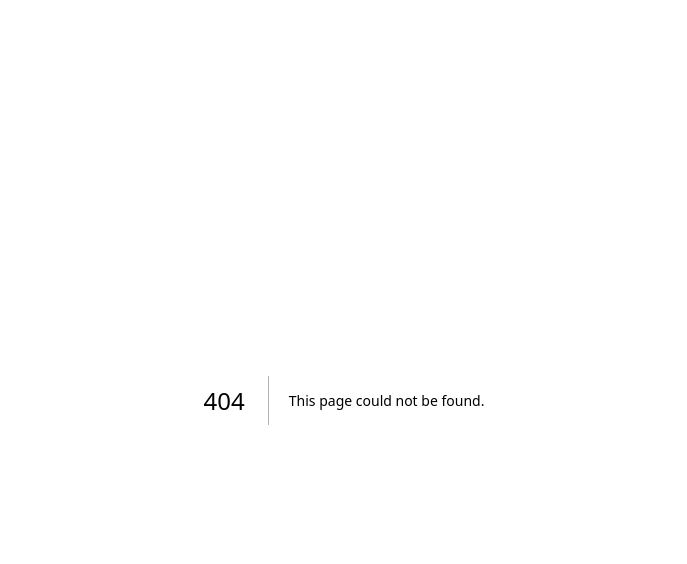
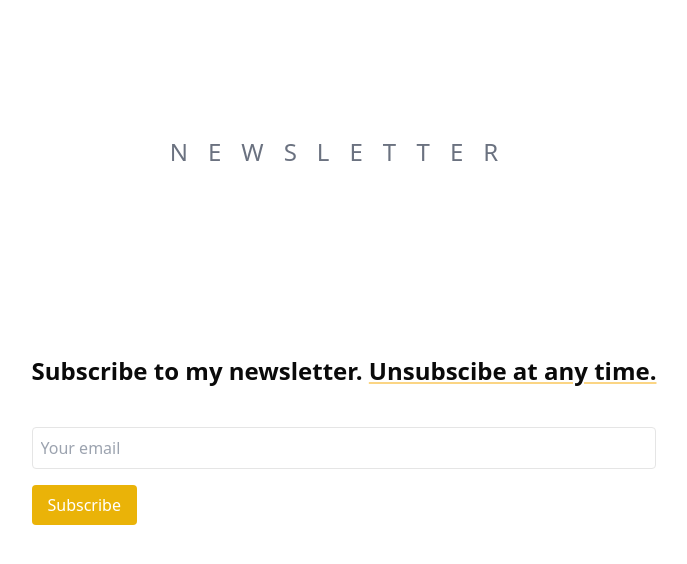
Before and after one commit to EricKisee/portfolio-live, a Next.js app: page /newsletter in a window 1280 px wide. Before the commit this address had no page. Shown: the top 564 px of the page, without its empty margins (296-983 px from the left). Built offline with nearby package versions, Linux system fonts and the light colour scheme.

Commit message:
SUbscription form

```diff
--- /dev/null
+++ b/pages/newsletter/index.tsx
@@ -0,0 +1,51 @@
+// components/NewsletterForm.tsx
+"use client";
+import { useState } from "react";
+import Head from "next/head"
+
+export function NewsletterForm() {
+  const [email, setEmail] = useState("");
+  const [message, setMessage] = useState("");
+
+  async function handleSubmit(e: React.FormEvent) {
+    e.preventDefault();
+    const res = await fetch("/api/subscribe", {
+      method: "POST",
+      body: JSON.stringify({ email }),
+      headers: { "Content-Type": "application/json" },
+    });
+    const data = await res.json();
+    setMessage(data.message);
+  }
+
+  return (
+<div className=' my-10 h-screen w-screen flex relative flex-col text-center md:text-left md:flex-row max-w-7xl px-10 justify-evenly mx-auto items-center'>
+    <Head><title>Eric Kisee - Newsletter</title></Head>
+      <h3 className='absolute top-24 uppercase tracking-[20px] text-gray-500 text-2xl'>Newsletter</h3>
+
+      <div className='flex flex-col space-y-10 h-21'>
+        <h4 className='text-xl sm:text-xl md:text-2xl font-semibold text-center'>
+          Subscribe to my newsletter.{' '}
+          <span className='decoration-[#F7AB0A]/50 underline'>Unsubscibe at any time.</span>
+        </h4>
+
+    <form onSubmit={handleSubmit} className="space-y-4">
+      <input
+        type="email"
+        required
+        value={email}
+        onChange={e => setEmail(e.target.value)}
+        placeholder="Your email"
+        className="border p-2 rounded w-full"
+      />
+      <button type="submit" className="bg-yellow-500 px-4 py-2 rounded text-white">
+        Subscribe
+      </button>
+      {message && <p className="text-sm">{message}</p>}
+    </form>
+</div>
+    </div>
+  );
+}
+
+export default  NewsletterForm;
```
